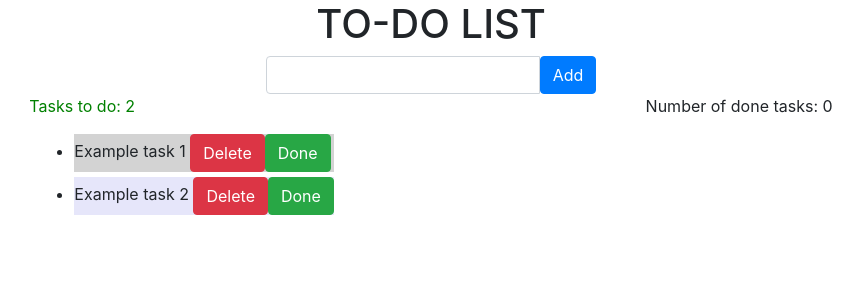
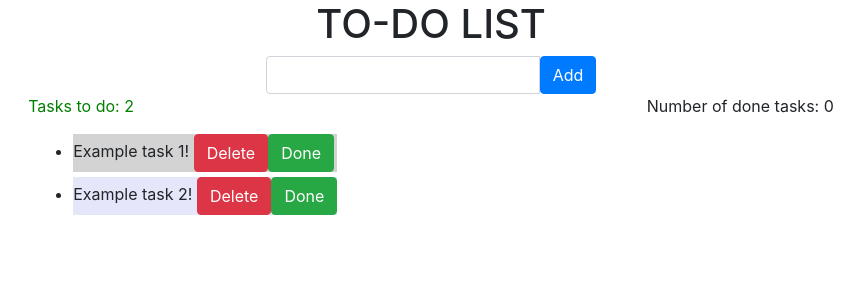
Before and after one commit to AreXe/TodolistAngular, an Angular app: page / in a window 1280 px wide. Shown: the top 300 px of the page, without its empty margins (209-1073 px from the left). Built offline with nearby package versions, Linux system fonts and the light colour scheme.

Commit message:
Add pipes for sorting and editing tasks

```diff
--- a/src/app/app.module.ts
+++ b/src/app/app.module.ts
@@ -9,6 +9,8 @@
 import {TasksService} from './services/tasks.service';
 import { CheckedDirective } from './shared/checked.directive';
 import { DateDirective } from './shared/date.directive';
+import { TranformTaskPipe } from './shared/tranform-task.pipe';
+import { SortNamePipe } from './shared/sort-name.pipe';
 
 @NgModule({
   declarations: [
@@ -18,6 +20,8 @@
     DoneTaskComponent,
     CheckedDirective,
     DateDirective,
+    TranformTaskPipe,
+    SortNamePipe,
   ],
   imports: [
     BrowserModule,
--- a/src/app/done-task/done-task.component.html
+++ b/src/app/done-task/done-task.component.html
@@ -1,6 +1,6 @@
 <p> Number of done tasks: {{doneTasksList.length}}</p>
 <ul>
   <li appChecked appDate [date]="task.end" *ngFor="let task of doneTasksList">
-    {{task.name}}
+    {{task.name | tranformTask}}
   </li>
 </ul>
--- /dev/null
+++ b/src/app/shared/sort-name.pipe.ts
@@ -0,0 +1,19 @@
+import { Pipe, PipeTransform } from '@angular/core';
+import {Task} from '../model/task';
+
+@Pipe({
+  name: 'sortName'
+})
+export class SortNamePipe implements PipeTransform {
+
+  transform(value: Array<Task>, args?: any): Array<Task> {
+    return value.sort((a, b) => {
+      if (a.name.toLowerCase() > b.name.toLowerCase()) {
+        return 1;
+      } else {
+        return -1;
+      }
+    });
+  }
+
+}
--- /dev/null
+++ b/src/app/shared/tranform-task.pipe.ts
@@ -0,0 +1,12 @@
+import { Pipe, PipeTransform } from '@angular/core';
+
+@Pipe({
+  name: 'tranformTask'
+})
+export class TranformTaskPipe implements PipeTransform {
+
+  transform(value: string, args: string = ''): any {
+    return value.charAt(0).toUpperCase() + value.slice(1) + args;
+  }
+
+}
--- a/src/app/todo-task/todo-task.component.html
+++ b/src/app/todo-task/todo-task.component.html
@@ -1,8 +1,8 @@
 <ng-container *ngIf="tasksList.length > 0; else noTask">
   <p [ngStyle]="{color: getColor()}">Tasks to do: {{tasksList.length}}</p>
   <ul>
-    <li appDate [date]="task.created" *ngFor="let task of tasksList; let odd = odd" [ngClass]="{'odd-li': odd, 'last-li': tasksList.length === 1}">
-      {{task.name}}
+    <li appDate [date]="task.created" *ngFor="let task of tasksList | sortName; let odd = odd" [ngClass]="{'odd-li': odd, 'last-li': tasksList.length === 1}">
+      {{task.name | tranformTask: '!'}}
       <button type="button" class="btn btn-danger" (click)="remove(task)">Delete</button>
       <button type="button" class="btn btn-success" (click)="done(task)">Done</button>
     </li>
--- a/src/app/todo-task/todo-task.component.ts
+++ b/src/app/todo-task/todo-task.component.ts
@@ -13,7 +13,7 @@
 
   constructor(private tasksService: TasksService) {
     this.tasksService.getTasksListObs().subscribe((tasks: Array<Task>) => {
-      this.tasksList = tasks;
+      this.tasksList = tasks.slice();
     });
   }
 
```
